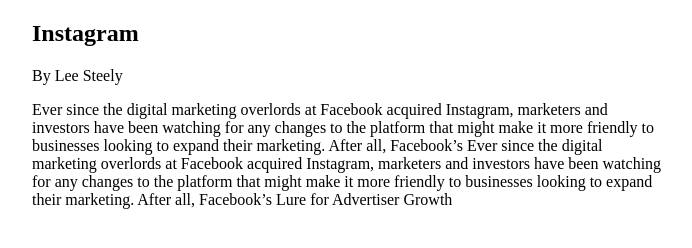
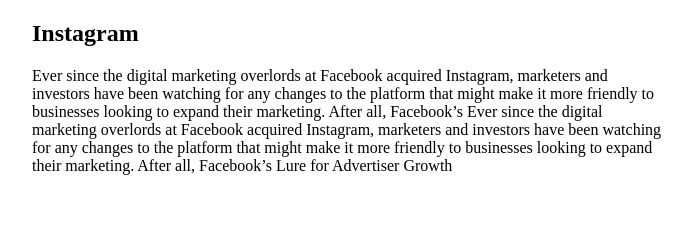
Before and after one commit to np6176a/truncateTxt, a plain HTML site: page index.html in a window 1280 px wide. Shown: the whole page, without its empty margins (292-984 px from the left). Drawn offline with nearby package versions, Linux system fonts and the light colour scheme.

Commit message:
variable correction

```diff
--- a/index.html
+++ b/index.html
@@ -8,7 +8,6 @@
 <body>
 <div class="container">
     <h2 class="title">Instagram </h2>
-    <p>By Lee Steely</p>
     <div class="parawrap">
         <p class="para">Ever since the digital marketing overlords at Facebook acquired Instagram,
             marketers
--- a/script.js
+++ b/script.js
@@ -1,5 +1,8 @@
 $(window).on('load', function (){
 
- ellipses($('.container'),250);
+    var container = $('.container');
+    var maxContainerHeight = 250
+    ellipses(container,maxContainerHeight);
+
 
 });
```
